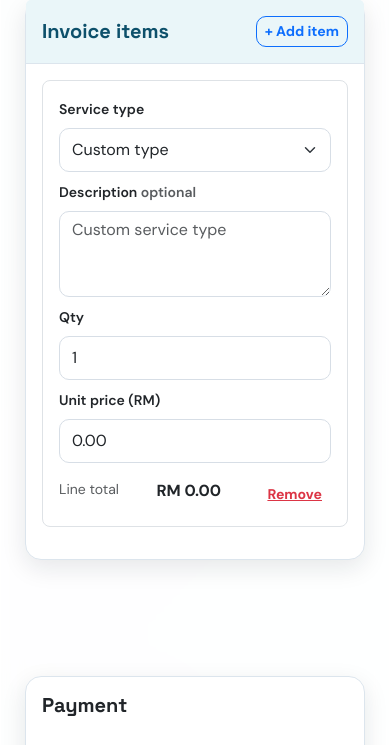
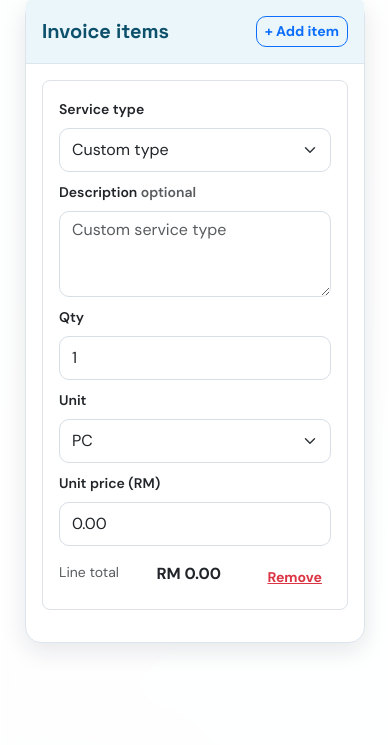
Before and after one commit to Ruile1101/ShopPosMini, a Flask app: page /add_sale in a window 390 px wide. Shown: the part 439-1184 px from the top of the page. Run offline with Flask 3, Linux system fonts and the light colour scheme.

Commit message:
added unit and fix plural output

```diff
--- a/app/routes.py
+++ b/app/routes.py
@@ -95,6 +95,7 @@ def add_sale(document_type='receipt'):
         categories = request.form.getlist('category')
         descriptions = request.form.getlist('description')
         quantities = request.form.getlist('quantity')
+        units = request.form.getlist('unit')
         prices = request.form.getlist('unit_price')
         product_ids = request.form.getlist('product_id')
         service_types = request.form.getlist('service_type')
@@ -122,6 +123,7 @@ def add_sale(document_type='receipt'):
             }
             for index in range(max(len(descriptions), len(quantities), len(prices), len(product_ids), len(service_types))):
                 quantity = int(quantities[index]) if index < len(quantities) else 1
+                unit = units[index] if index < len(units) and units[index] in {'PC', 'BOX', 'PACK', 'SET', 'UNIT'} else 'PC'
                 unit_price = round(float(prices[index]), 2) if index < len(prices) and prices[index] else 0.00
                 service_type = service_types[index] if index < len(service_types) else 'custom'
                 description = descriptions[index].strip() if index < len(descriptions) else ''
@@ -157,7 +159,8 @@ def add_sale(document_type='receipt'):
                 if product and category == 'Stationery' and product.quantity < quantity:
                     flash(f'Not enough stock for {product.name}.', 'danger')
                     return redirect(url_for('main.add_sale', document_type=document_type))
-                items.append((category, description, quantity, unit_price, product))
+                display_description = f"{description}|||{unit}"
+                items.append((category, display_description, quantity, unit_price, product))
             if not items:
                 raise ValueError
         except (TypeError, ValueError, IndexError):
--- a/app/templates/add_sale.html
+++ b/app/templates/add_sale.html
@@ -24,6 +24,7 @@
 <div class="col-md-3"><label class="form-label small fw-semibold">Description <span class="text-muted">optional</span></label><textarea name="description" class="form-control description" rows="3" placeholder="e.g. A4 colour copy"></textarea></div>
 {% endif %}
 <div class="col-md-1"><label class="form-label small fw-semibold">Qty</label><input name="quantity" type="number" min="1" value="1" class="form-control quantity" required></div>
+<div class="col-md-2"><label class="form-label small fw-semibold">Unit</label><select name="unit" class="form-select unit"><option value="PC">PC</option><option value="BOX">BOX</option><option value="PACK">PACK</option><option value="SET">SET</option><option value="UNIT">UNIT</option></select></div>
 <div class="col-md-2"><label class="form-label small fw-semibold">Unit price (RM)</label><input name="unit_price" type="number" min="0" step="0.01" value="0.00" class="form-control unit-price" required></div>
 </div><div class="d-flex justify-content-between mt-3"><small class="text-muted line-label">Line total</small><strong class="line-total">RM 0.00</strong><button type="button" class="btn btn-link btn-sm text-danger remove-item">Remove</button></div></div>
 </div></div></div>
--- a/app/templates/invoice.html
+++ b/app/templates/invoice.html
@@ -814,7 +814,7 @@
                 <tr class="row-data">
 
 
-                    <td>{% if item.description %}{{ item.description }}{% if item.quantity %} - {{ item.quantity }}PC{% endif %}{% endif %}</td>
+                    <td>{% if item.description %}{% set parts = item.description.split('|||') %}{{ parts[0] }}{% if item.quantity %} - {{ item.quantity }} {% set unit = parts[1] if parts|length > 1 else 'PC' %}{% if item.quantity == 1 %}{{ unit }}{% elif unit == 'PC' %}PCS{% elif unit == 'BOX' %}BOXES{% elif unit == 'PACK' %}PACKS{% elif unit == 'SET' %}SETS{% elif unit == 'UNIT' %}UNITS{% endif %}{% endif %}{% endif %}</td>
 
 
 
--- a/app/templates/receipt.html
+++ b/app/templates/receipt.html
@@ -68,8 +68,7 @@
             <thead><tr><th>DESCRIPTION</th><th>QTY</th><th>U/PRICE</th><th>TOTAL (RM)</th></tr></thead>
             <tbody>
                 {% for item in sale.items %}
-                <tr><td>{{ item.category }}{% if item.description %} - {{ item.description }}{% endif %}</td><td>{{ item.quantity }}</td><td>{{ '{:.2f}'.format(item.unit_price) }}</td><td>{{ '{:.2f}'.format(item.line_total) }}</td></tr>
-                {% endfor %}
+<tr><td>{{ item.category }}{% if item.description %}{% set parts = item.description.split('|||') %}{% if parts[0] %} - {{ parts[0] }}{% endif %}{% endif %}</td><td>{{ item.quantity }} {% set unit = parts[1] if item.description and parts|length > 1 else 'PC' %}{% if item.quantity == 1 %}{{ unit }}{% elif unit == 'PC' %}PCS{% elif unit == 'BOX' %}BOXES{% elif unit == 'PACK' %}PACKS{% elif unit == 'SET' %}SETS{% elif unit == 'UNIT' %}UNITS{% endif %}</td><td>{{ '{:.2f}'.format(item.unit_price) }}</td><td>{{ '{:.2f}'.format(item.line_total) }}</td></tr>                {% endfor %}
                 {% for blank in range(10 - sale.items|length if sale.items|length < 10 else 0) %}<tr><td>&nbsp;</td><td></td><td></td><td></td></tr>{% endfor %}
                 <tr class="total-row"><td colspan="3" class="total-label">TOTAL</td><td class="total-value">{{ '{:,.2f}'.format(sale.amount) }}</td></tr>
             </tbody>
```
Also changed, not shown: error_log.txt (+12 -0 lines), pos.db.
